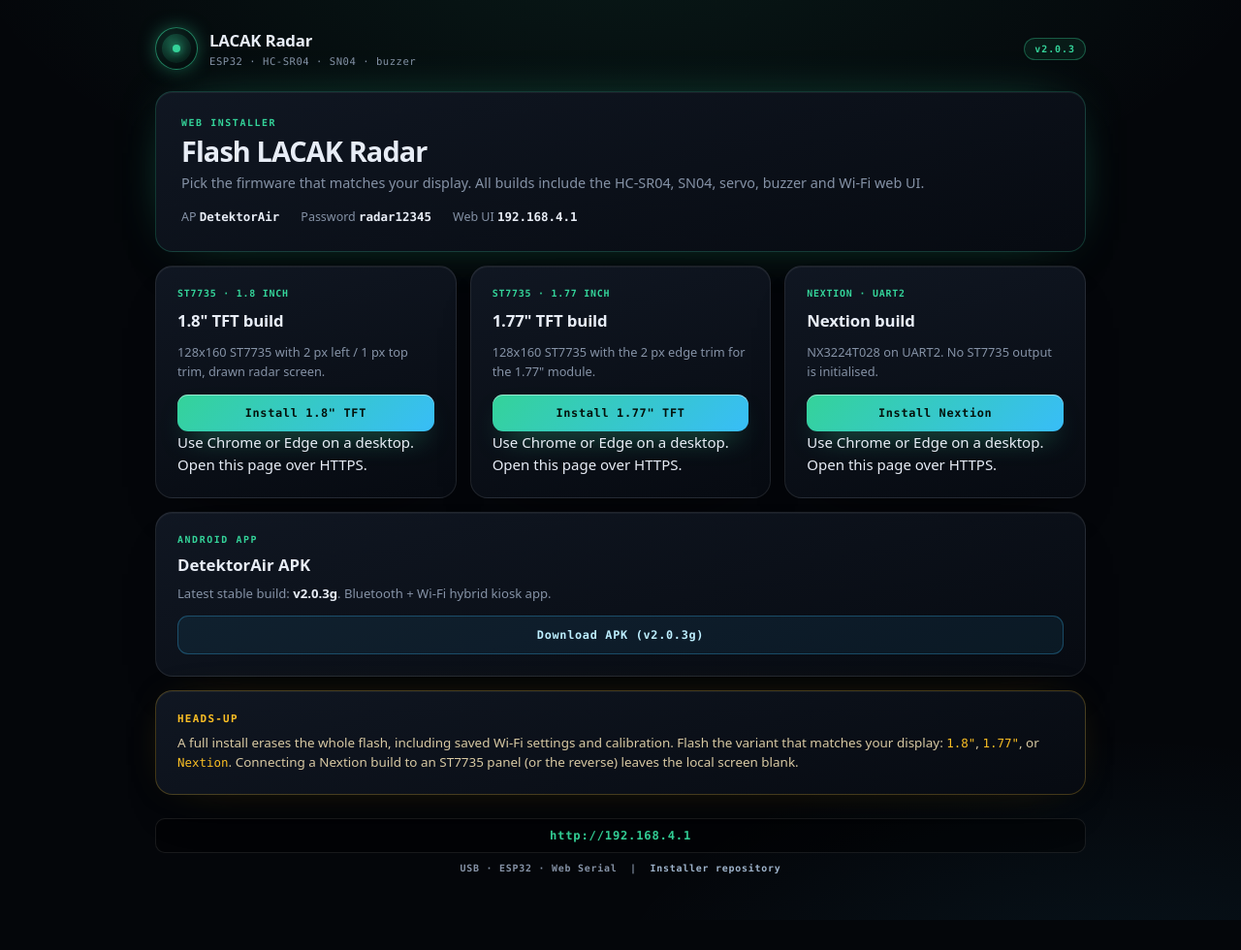
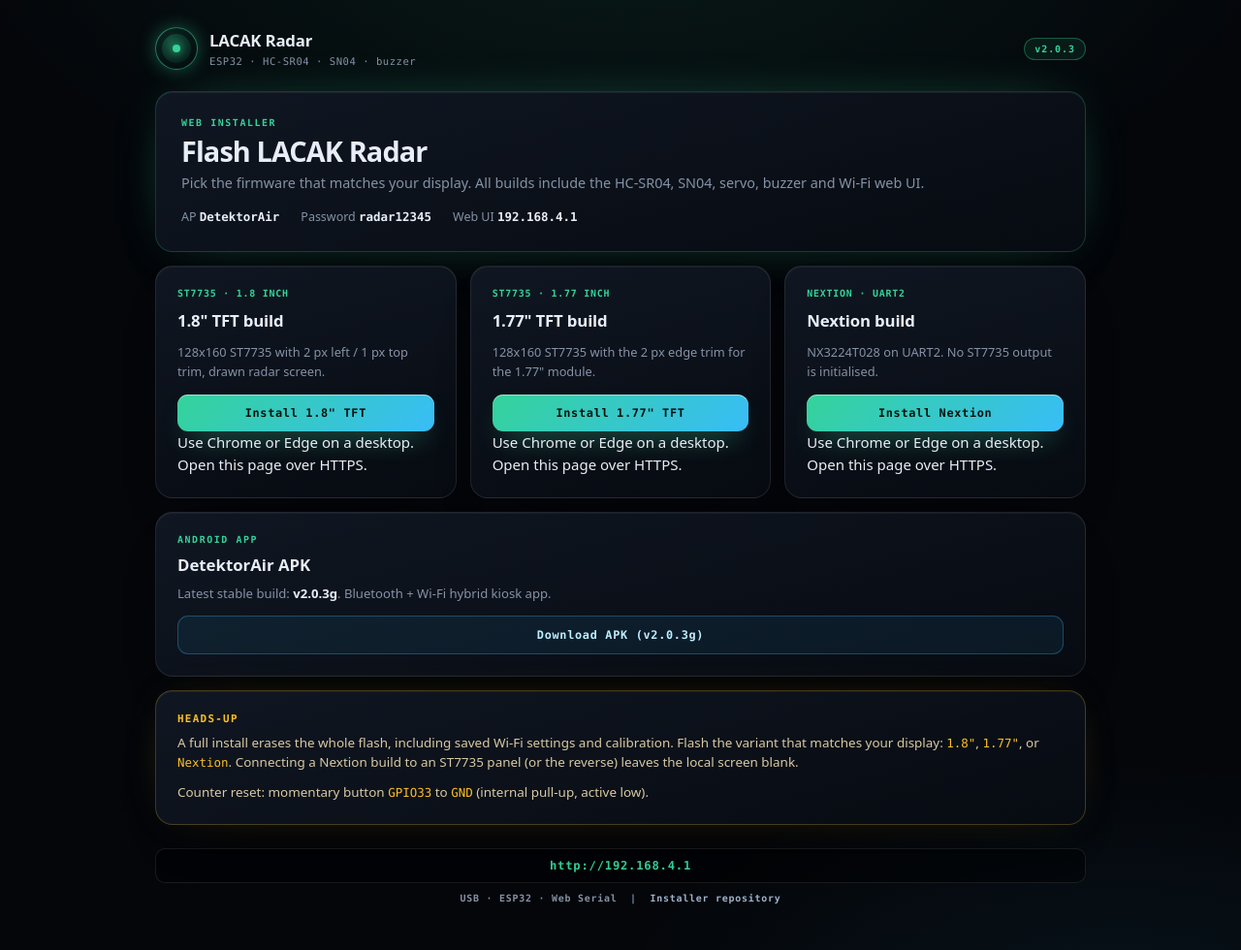
Before and after one commit to bytebleed2025-star/ESP32-Radar-installer, a plain HTML site: page index.html in a window 1280 px wide. Shown: the whole page at 97% size. Before the commit the page ends 949 px from the top, so only its background shows below. Drawn offline with Linux system fonts and the light colour scheme.

Commit message:
Update LACAK Radar installer

```diff
--- a/index.html
+++ b/index.html
@@ -192,6 +192,10 @@
         <code>1.77"</code>, or <code>Nextion</code>. Connecting a Nextion build to an
         ST7735 panel (or the reverse) leaves the local screen blank.
       </p>
+      <p style="margin:10px 0 0">
+        Counter reset: momentary button <code>GPIO33</code> to <code>GND</code>
+        (internal pull-up, active low).
+      </p>
     </section>
 
     <footer>
```
Also changed, not shown: 3 other files.
